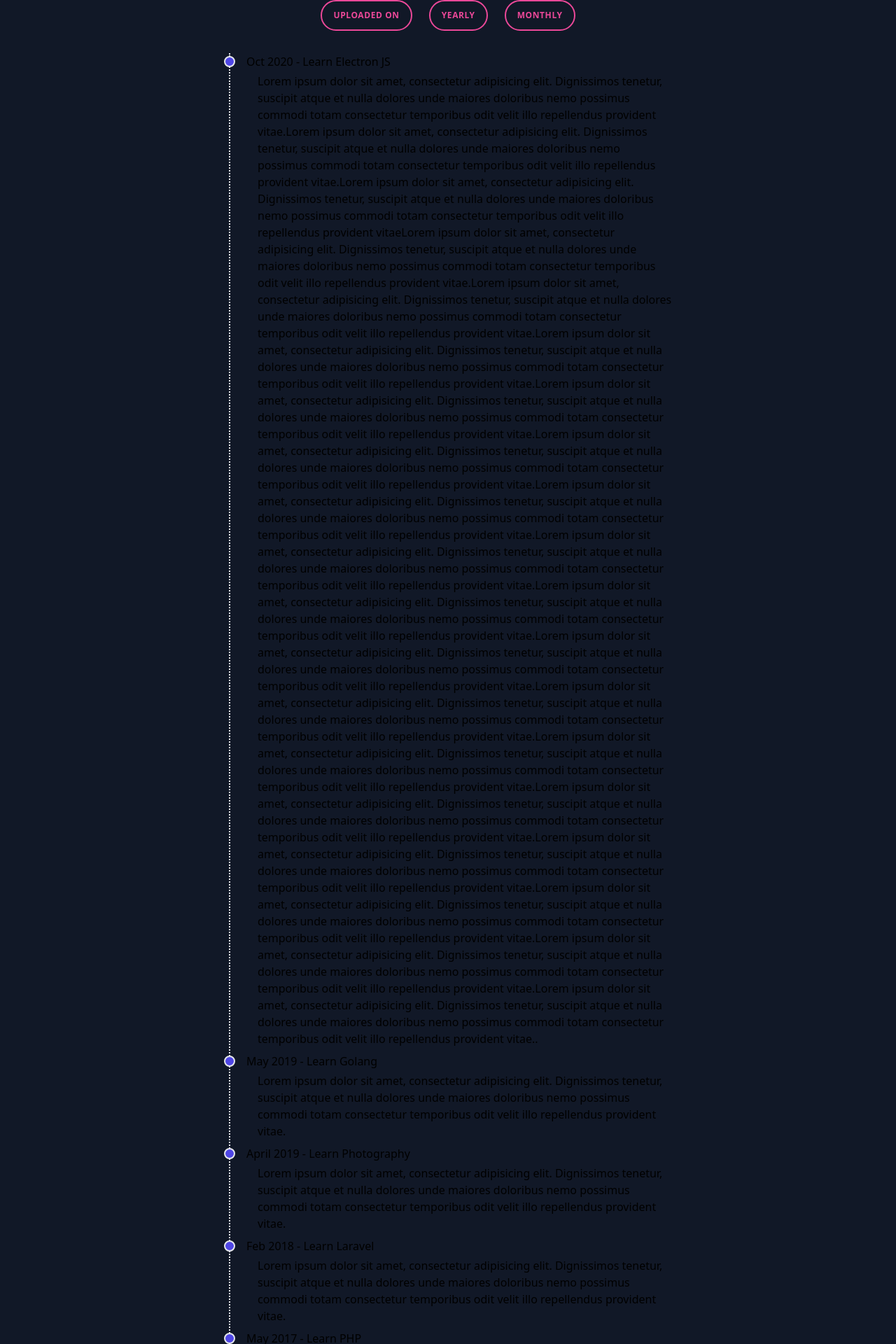
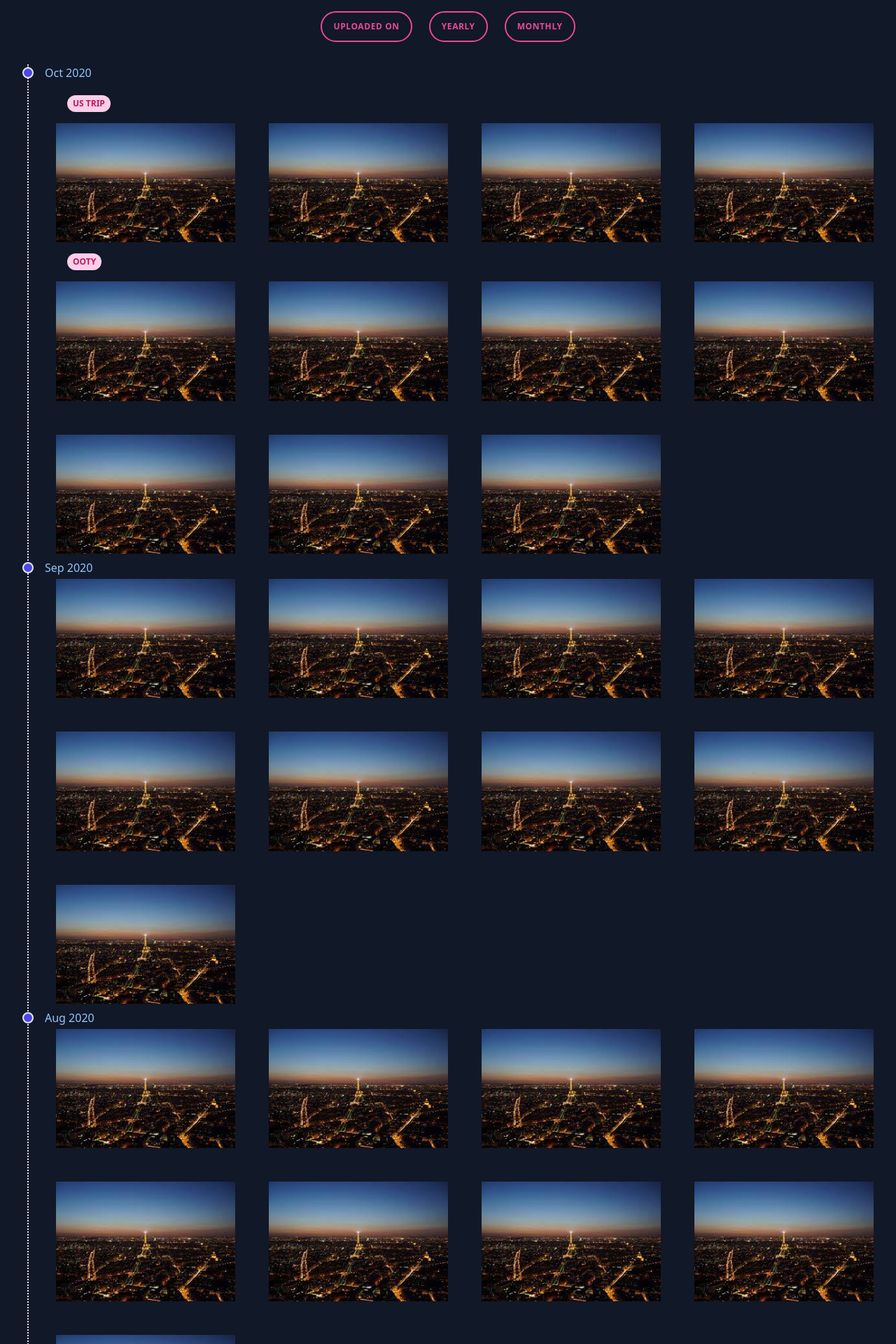
Before and after one commit to johnvictor/album, a React (Create React App) app in the folder album-ui/: page /gallery in a window 1280 px wide. Shown: the top 1920 px of the page at 70% size. Built offline with nearby package versions, Linux system fonts and the light colour scheme.

Commit message:
sample gallery

```diff
--- a/album-ui/src/components/Gallery.jsx
+++ b/album-ui/src/components/Gallery.jsx
@@ -1,9 +1,10 @@
 import React from "react";
 
 export default function Gallery() {
+  // const
   const renderTimeline = () => {
     return (
-      <div className="relative w-1/2 m-8">
+      <div className="relative m-8">
         <div
           className="border-r-2 border-gray-200 border-dotted absolute h-full top-0 z-0"
           style={{ left: "7px" }}
@@ -12,134 +13,80 @@ export default function Gallery() {
           <li className="mb-2">
             <div className="flex items-center mb-1">
               <div className="bg-indigo-600 rounded-full h-4 w-4 border-gray-200 border-2 z-10"></div>
-              <div className="flex-1 ml-4 font-medium">
-                Oct 2020 - Learn Electron JS
+              <div className="flex-1 ml-4 font-medium text-blue-300">
+                Oct 2020
               </div>
             </div>
             <div className="ml-12">
-              Lorem ipsum dolor sit amet, consectetur adipisicing elit.
-              Dignissimos tenetur, suscipit atque et nulla dolores unde maiores
-              doloribus nemo possimus commodi totam consectetur temporibus odit
-              velit illo repellendus provident vitae.Lorem ipsum dolor sit amet,
-              consectetur adipisicing elit. Dignissimos tenetur, suscipit atque
-              et nulla dolores unde maiores doloribus nemo possimus commodi
-              totam consectetur temporibus odit velit illo repellendus provident
-              vitae.Lorem ipsum dolor sit amet, consectetur adipisicing elit.
-              Dignissimos tenetur, suscipit atque et nulla dolores unde maiores
-              doloribus nemo possimus commodi totam consectetur temporibus odit
-              velit illo repellendus provident vitaeLorem ipsum dolor sit amet,
-              consectetur adipisicing elit. Dignissimos tenetur, suscipit atque
-              et nulla dolores unde maiores doloribus nemo possimus commodi
-              totam consectetur temporibus odit velit illo repellendus provident
-              vitae.Lorem ipsum dolor sit amet, consectetur adipisicing elit.
-              Dignissimos tenetur, suscipit atque et nulla dolores unde maiores
-              doloribus nemo possimus commodi totam consectetur temporibus odit
-              velit illo repellendus provident vitae.Lorem ipsum dolor sit amet,
-              consectetur adipisicing elit. Dignissimos tenetur, suscipit atque
-              et nulla dolores unde maiores doloribus nemo possimus commodi
-              totam consectetur temporibus odit velit illo repellendus provident
-              vitae.Lorem ipsum dolor sit amet, consectetur adipisicing elit.
-              Dignissimos tenetur, suscipit atque et nulla dolores unde maiores
-              doloribus nemo possimus commodi totam consectetur temporibus odit
-              velit illo repellendus provident vitae.Lorem ipsum dolor sit amet,
-              consectetur adipisicing elit. Dignissimos tenetur, suscipit atque
-              et nulla dolores unde maiores doloribus nemo possimus commodi
-              totam consectetur temporibus odit velit illo repellendus provident
-              vitae.Lorem ipsum dolor sit amet, consectetur adipisicing elit.
-              Dignissimos tenetur, suscipit atque et nulla dolores unde maiores
-              doloribus nemo possimus commodi totam consectetur temporibus odit
-              velit illo repellendus provident vitae.Lorem ipsum dolor sit amet,
-              consectetur adipisicing elit. Dignissimos tenetur, suscipit atque
-              et nulla dolores unde maiores doloribus nemo possimus commodi
-              totam consectetur temporibus odit velit illo repellendus provident
-              vitae.Lorem ipsum dolor sit amet, consectetur adipisicing elit.
-              Dignissimos tenetur, suscipit atque et nulla dolores unde maiores
-              doloribus nemo possimus commodi totam consectetur temporibus odit
-              velit illo repellendus provident vitae.Lorem ipsum dolor sit amet,
-              consectetur adipisicing elit. Dignissimos tenetur, suscipit atque
-              et nulla dolores unde maiores doloribus nemo possimus commodi
-              totam consectetur temporibus odit velit illo repellendus provident
-              vitae.Lorem ipsum dolor sit amet, consectetur adipisicing elit.
-              Dignissimos tenetur, suscipit atque et nulla dolores unde maiores
-              doloribus nemo possimus commodi totam consectetur temporibus odit
-              velit illo repellendus provident vitae.Lorem ipsum dolor sit amet,
-              consectetur adipisicing elit. Dignissimos tenetur, suscipit atque
-              et nulla dolores unde maiores doloribus nemo possimus commodi
-              totam consectetur temporibus odit velit illo repellendus provident
-              vitae.Lorem ipsum dolor sit amet, consectetur adipisicing elit.
-              Dignissimos tenetur, suscipit atque et nulla dolores unde maiores
-              doloribus nemo possimus commodi totam consectetur temporibus odit
-              velit illo repellendus provident vitae.Lorem ipsum dolor sit amet,
-              consectetur adipisicing elit. Dignissimos tenetur, suscipit atque
-              et nulla dolores unde maiores doloribus nemo possimus commodi
-              totam consectetur temporibus odit velit illo repellendus provident
-              vitae.Lorem ipsum dolor sit amet, consectetur adipisicing elit.
-              Dignissimos tenetur, suscipit atque et nulla dolores unde maiores
-              doloribus nemo possimus commodi totam consectetur temporibus odit
-              velit illo repellendus provident vitae.Lorem ipsum dolor sit amet,
-              consectetur adipisicing elit. Dignissimos tenetur, suscipit atque
-              et nulla dolores unde maiores doloribus nemo possimus commodi
-              totam consectetur temporibus odit velit illo repellendus provident
-              vitae.Lorem ipsum dolor sit amet, consectetur adipisicing elit.
-              Dignissimos tenetur, suscipit atque et nulla dolores unde maiores
-              doloribus nemo possimus commodi totam consectetur temporibus odit
-              velit illo repellendus provident vitae..
+              <div>
+                <span class="flex-1 ml-4 mb-4 mt-4 font-medium text-pink-700 text-xs font-semibold inline-block py-1 px-2 uppercase rounded-full text-pink-600 bg-pink-200 uppercase last:mr-0 mr-1">
+                  US TRIP
+                </span>
+              </div>
+              <div className="grid grid-cols-4 gap-12">
+                <img src="/images/images.jpeg" />
+                <img src="/images/images.jpeg" />
+                <img src="/images/images.jpeg" />
+                <img src="/images/images.jpeg" />
+              </div>
+              <div>
+                <span class="flex-1 ml-4 mb-4 mt-4 font-medium text-pink-700 text-xs font-semibold inline-block py-1 px-2 uppercase rounded-full text-pink-600 bg-pink-200 uppercase last:mr-0 mr-1">
+                  OOTY
+                </span>
+              </div>
+              <div className="grid grid-cols-4 gap-12">
+                <img src="/images/images.jpeg" />
+                <img src="/images/images.jpeg" />
+                <img src="/images/images.jpeg" />
+                <img src="/images/images.jpeg" />
+                <img src="/images/images.jpeg" />
+                <img src="/images/images.jpeg" />
+                <img src="/images/images.jpeg" />
+              </div>
             </div>
           </li>
+
           <li className="mb-2">
             <div className="flex items-center mb-1">
               <div className="bg-indigo-600 rounded-full h-4 w-4 border-gray-200 border-2 z-10"></div>
-              <div className="flex-1 ml-4 font-medium">
-                May 2019 - Learn Golang
+              <div className="flex-1 ml-4 font-medium text-blue-300">
+                Sep 2020
               </div>
             </div>
             <div className="ml-12">
-              Lorem ipsum dolor sit amet, consectetur adipisicing elit.
-              Dignissimos tenetur, suscipit atque et nulla dolores unde maiores
-              doloribus nemo possimus commodi totam consectetur temporibus odit
-              velit illo repellendus provident vitae.
+              <div className="grid grid-cols-4 gap-12">
+                <img src="/images/images.jpeg" />
+                <img src="/images/images.jpeg" />
+                <img src="/images/images.jpeg" />
+                <img src="/images/images.jpeg" />
+                <img src="/images/images.jpeg" />
+                <img src="/images/images.jpeg" />
+                <img src="/images/images.jpeg" />
+                <img src="/images/images.jpeg" />
+                <img src="/images/images.jpeg" />
+              </div>
             </div>
           </li>
+
           <li className="mb-2">
             <div className="flex items-center mb-1">
               <div className="bg-indigo-600 rounded-full h-4 w-4 border-gray-200 border-2 z-10"></div>
-              <div className="flex-1 ml-4 font-medium">
-                April 2019 - Learn Photography
+              <div className="flex-1 ml-4 font-medium text-blue-300">
+                Aug 2020
               </div>
             </div>
             <div className="ml-12">
-              Lorem ipsum dolor sit amet, consectetur adipisicing elit.
-              Dignissimos tenetur, suscipit atque et nulla dolores unde maiores
-              doloribus nemo possimus commodi totam consectetur temporibus odit
-              velit illo repellendus provident vitae.
-            </div>
-          </li>
-          <li className="mb-2">
-            <div className="flex items-center mb-1">
-              <div className="bg-indigo-600 rounded-full h-4 w-4 border-gray-200 border-2 z-10"></div>
-              <div className="flex-1 ml-4 font-medium">
-                Feb 2018 - Learn Laravel
+              <div className="grid grid-cols-4 gap-12">
+                <img src="/images/images.jpeg" />
+                <img src="/images/images.jpeg" />
+                <img src="/images/images.jpeg" />
+                <img src="/images/images.jpeg" />
+                <img src="/images/images.jpeg" />
+                <img src="/images/images.jpeg" />
+                <img src="/images/images.jpeg" />
+                <img src="/images/images.jpeg" />
+                <img src="/images/images.jpeg" />
               </div>
-            </div>
-            <div className="ml-12">
-              Lorem ipsum dolor sit amet, consectetur adipisicing elit.
-              Dignissimos tenetur, suscipit atque et nulla dolores unde maiores
-              doloribus nemo possimus commodi totam consectetur temporibus odit
-              velit illo repellendus provident vitae.
-            </div>
-          </li>
-          <li className="mb-2">
-            <div className="flex items-center mb-1">
-              <div className="bg-indigo-600 rounded-full h-4 w-4 border-gray-200 border-2 z-10"></div>
-              <div className="flex-1 ml-4 font-medium">
-                May 2017 - Learn PHP
-              </div>
-            </div>
-            <div className="ml-12">
-              Lorem ipsum dolor sit amet, consectetur adipisicing elit.
-              Dignissimos tenetur, suscipit atque et nulla dolores unde maiores
-              doloribus nemo possimus commodi totam consectetur temporibus odit
-              velit illo repellendus provident vitae.
             </div>
           </li>
         </ul>
@@ -150,7 +97,7 @@ export default function Gallery() {
   return (
     <div className="relative min-h-screen flex flex-col sm:justify-center items-center bg-gray-900">
       <div className="relative min-h-screen flex flex-col items-center bg-gray-900">
-        <div className="flex justify-center">
+        <div className="flex justify-center mt-4">
           <a
             href="#"
             className="rounded-full py-3 px-4 uppercase text-xs font-bold cursor-pointer tracking-wider text-pink-500 border-pink-500 border-2 hover:bg-pink-500 hover:text-white transition ease-out duration-700"
```
Also changed, not shown: album-ui/public/images/images.jpeg (added).
